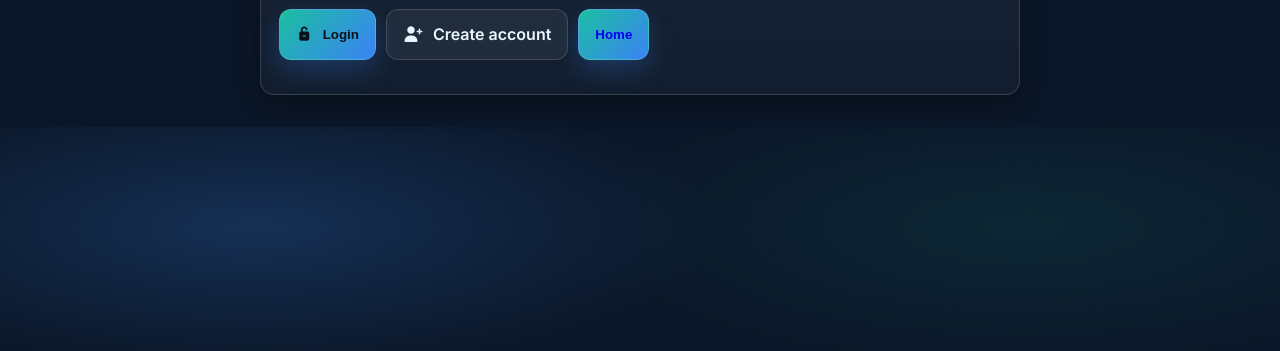
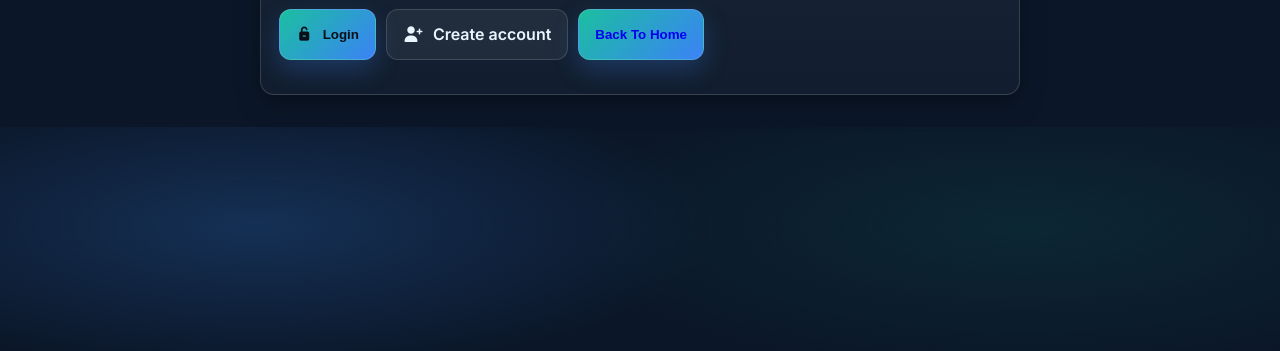
Before and after one commit to Abhishek05-03/lost-buddy.in, a plain HTML site: page login.html in a window 1280 px wide. Shown: the part 271-622 px from the top of the page. Drawn offline with Linux system fonts and the light colour scheme.

Commit message:
modify in login page

```diff
--- a/login.html
+++ b/login.html
@@ -42,7 +42,7 @@
             <i class="fa-solid fa-user-plus"></i> Create account
           </a>
             <button class="btn btn-secondry" type="button">
-              <a class="home" href="index.html">Home</a>
+              <a class="home" href="index.html">Back To Home</a>
 
           </button>
         </div>
```
